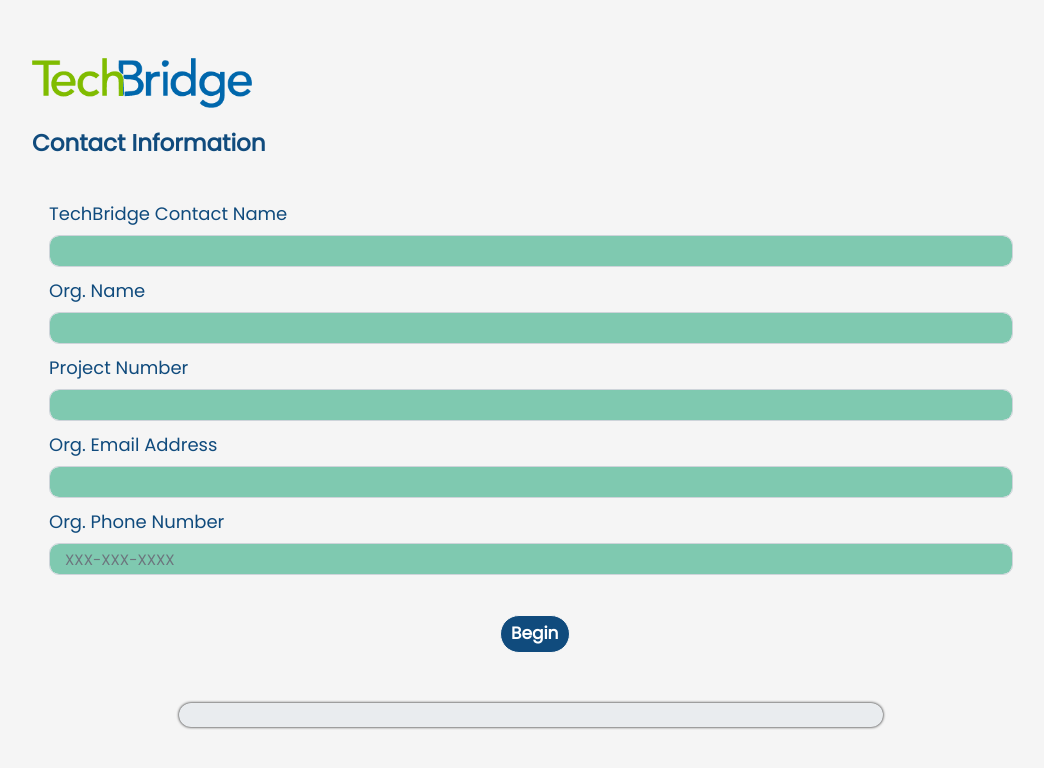
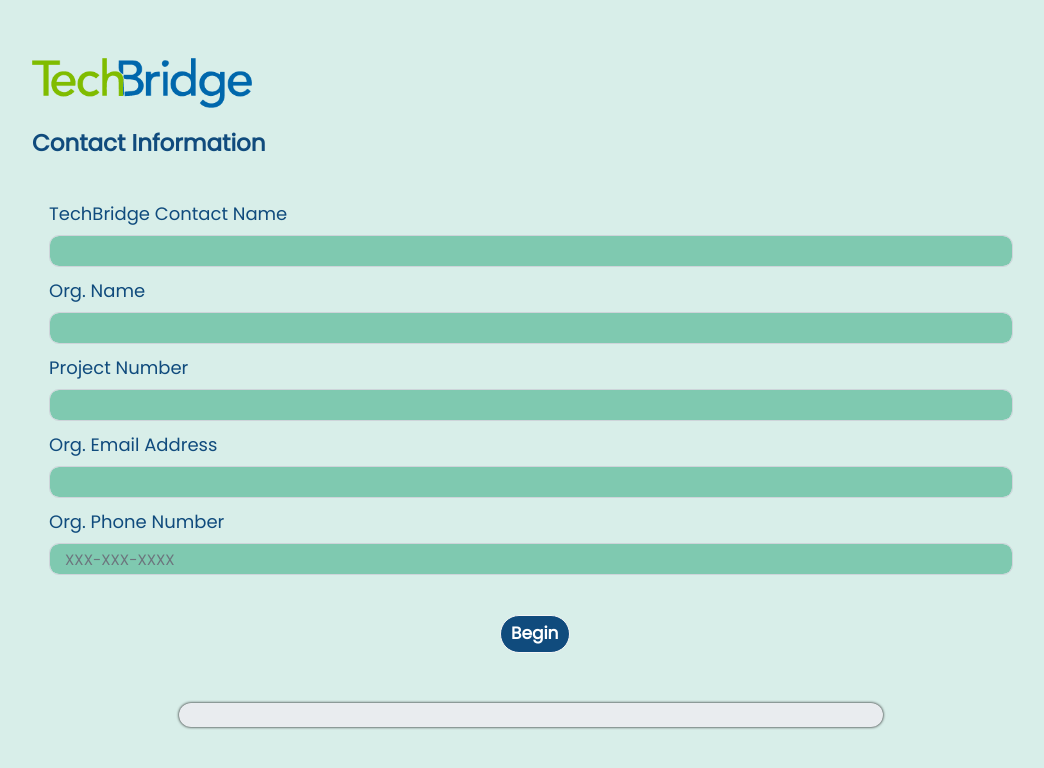
Before and after one commit to emoose1/Prototype-v3-ROI, a website: page Qs/fundraising/info.html in a window 1280 px wide. Shown: the whole page, without its empty margins (109-1153 px from the left). Drawn offline with nearby package versions, Linux system fonts and the light colour scheme.

Commit message:
background color changes
added the background colors to match mockup and set the header color to be transparent

```diff
--- a/sass/layouts/base.sass
+++ b/sass/layouts/base.sass
@@ -10,7 +10,7 @@
 
 
 body
-    background-color: whitesmoke
+    background-color: $light-green
 
 
 // the last style is the only one applied
@@ -20,7 +20,7 @@
     display: flex
     flex-direction: column
     align-items: center
-    // background-image: linear-gradient(#F7F7F7, #F7F7F7 50%, #E2EEEA, #E2EEEA 50%)
+    background-image: linear-gradient(#F7F7F7, #F7F7F7 50%, $light-green, $light-green 50%)
 
 
 a
--- a/sass/layouts/header.sass
+++ b/sass/layouts/header.sass
@@ -2,7 +2,7 @@
 
 header.main-header
     width: 100%
-    background-color: whitesmoke
+    background-color: transparent
     position: relative
     div.wrap
         height: 30rem
```
Also changed, not shown: css/layouts/base.css, css/layouts/header.css, css/main.css, 2 other files.
